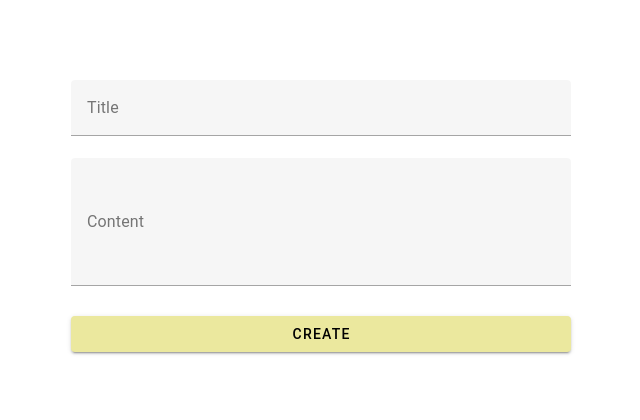
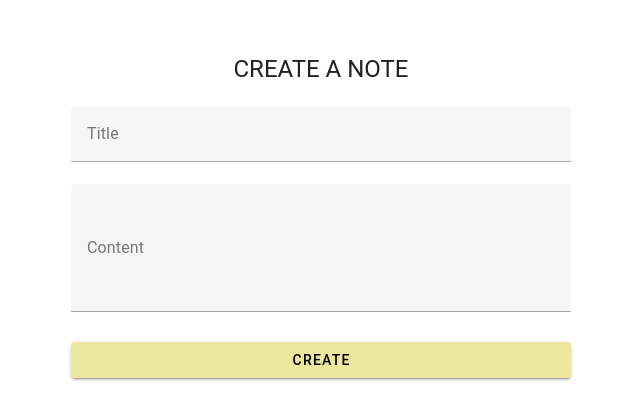
Before and after one commit to Crisaaaa/Notes, a Vue app: page /new in a window 1280 px wide. Shown: the part 184-604 px from the top of the page, without its empty margins (319-959 px from the left). Built offline with nearby package versions, Linux system fonts and the light colour scheme.

Commit message:
Added title to form

```diff
--- a/src/components/NoteNew.vue
+++ b/src/components/NoteNew.vue
@@ -1,9 +1,10 @@
 <template>
   <v-sheet
-      class="d-flex align-center justify-center mx-auto"
+      class="d-flex flex-column  align-center justify-center mx-auto"
       height="100vh"
       width="300"
   >
+    <div class="text-h5 " style="margin-bottom:20px ">CREATE A NOTE</div>
     <v-form fast-fail @submit.prevent="onSubmit">
       <v-text-field
           v-model="title"
```
